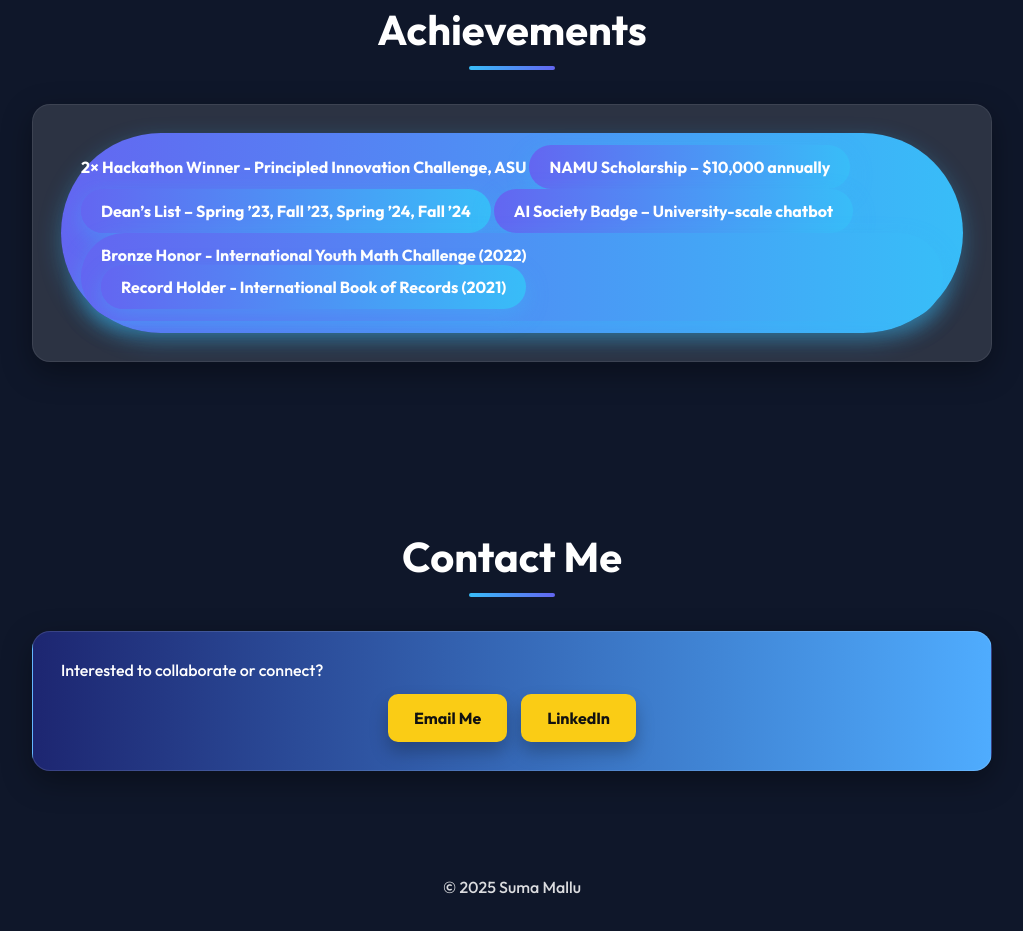
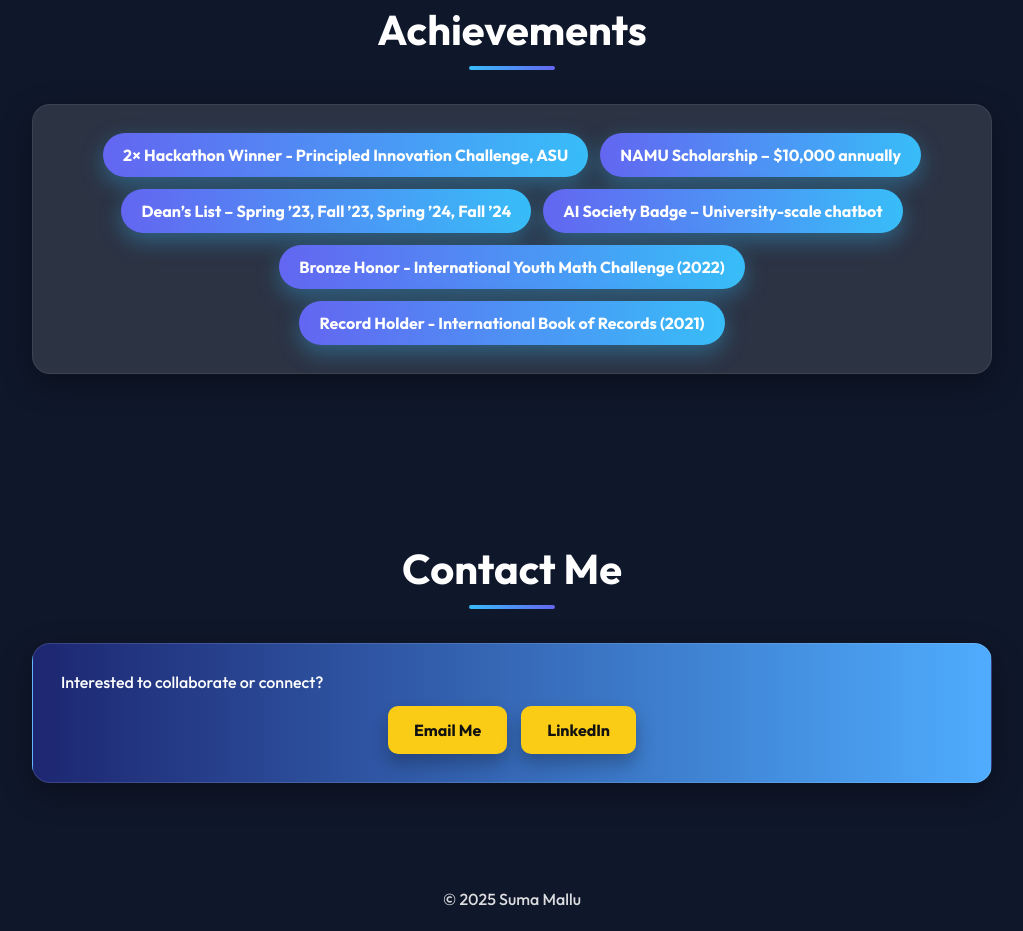
Before and after one commit to SumaReddy369/suma-mallu.github.io, a plain HTML site: page index.html in a window 1280 px wide. Shown: the part 4991-5922 px from the top of the page, without its empty margins (128-1151 px from the left). Drawn offline with Linux system fonts and the light colour scheme.

Commit message:
Update index.html

```diff
--- a/index.html
+++ b/index.html
@@ -368,12 +368,12 @@
   <section id="achievements" class="container-narrow">
     <h2 class="reveal">Achievements</h2>
     <div class="badges reveal glass">
-      <span class="badge">2× Hackathon Winner - Principled Innovation Challenge, ASU
+      <span class="badge">2× Hackathon Winner - Principled Innovation Challenge, ASU</span>
       <span class="badge">NAMU Scholarship – $10,000 annually</span>
       <span class="badge">Dean’s List – Spring ’23, Fall ’23, Spring ’24, Fall ’24</span>
       <span class="badge">AI Society Badge – University-scale chatbot</span>
-      <span class="badge">Bronze Honor - International Youth Math Challenge (2022)
-      <span class="badge"> Record Holder - International Book of Records (2021)
+      <span class="badge">Bronze Honor - International Youth Math Challenge (2022)</span>
+      <span class="badge"> Record Holder - International Book of Records (2021)</span>
     </div>
   </section>
 
```
